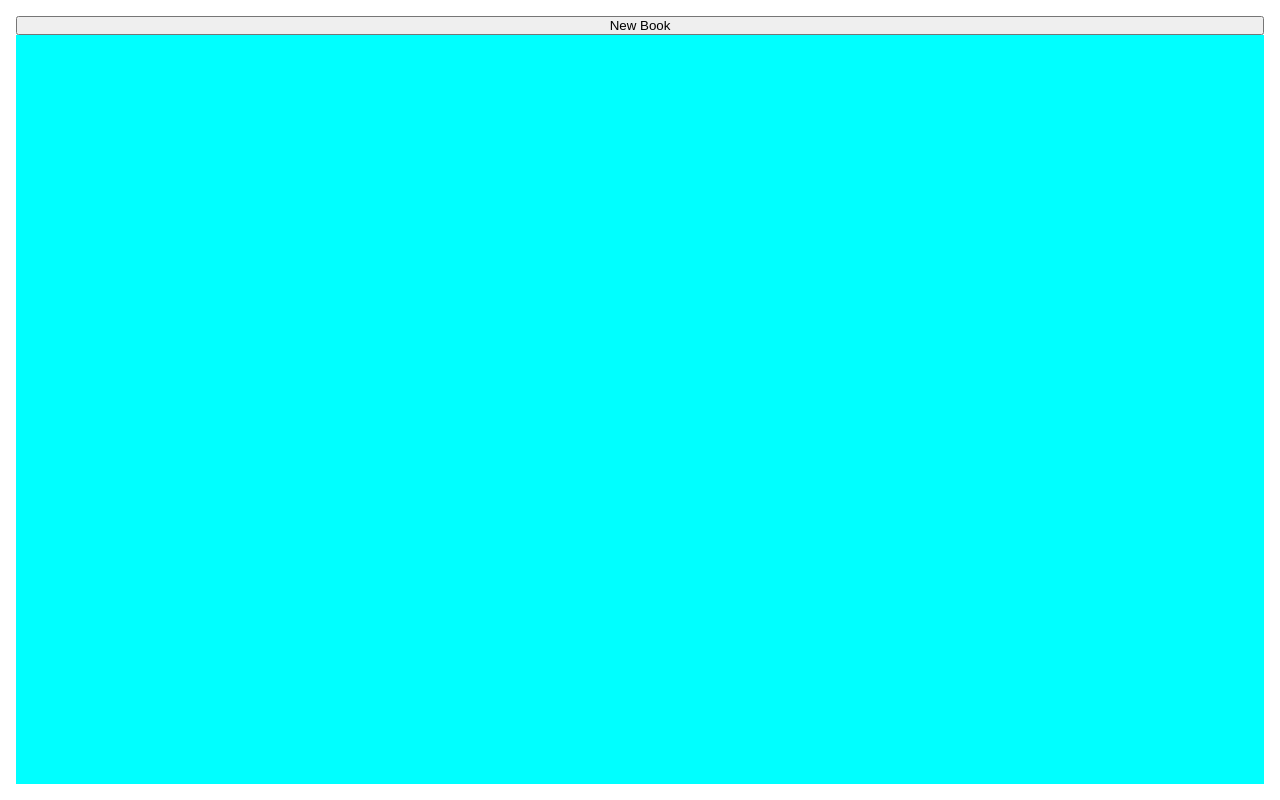
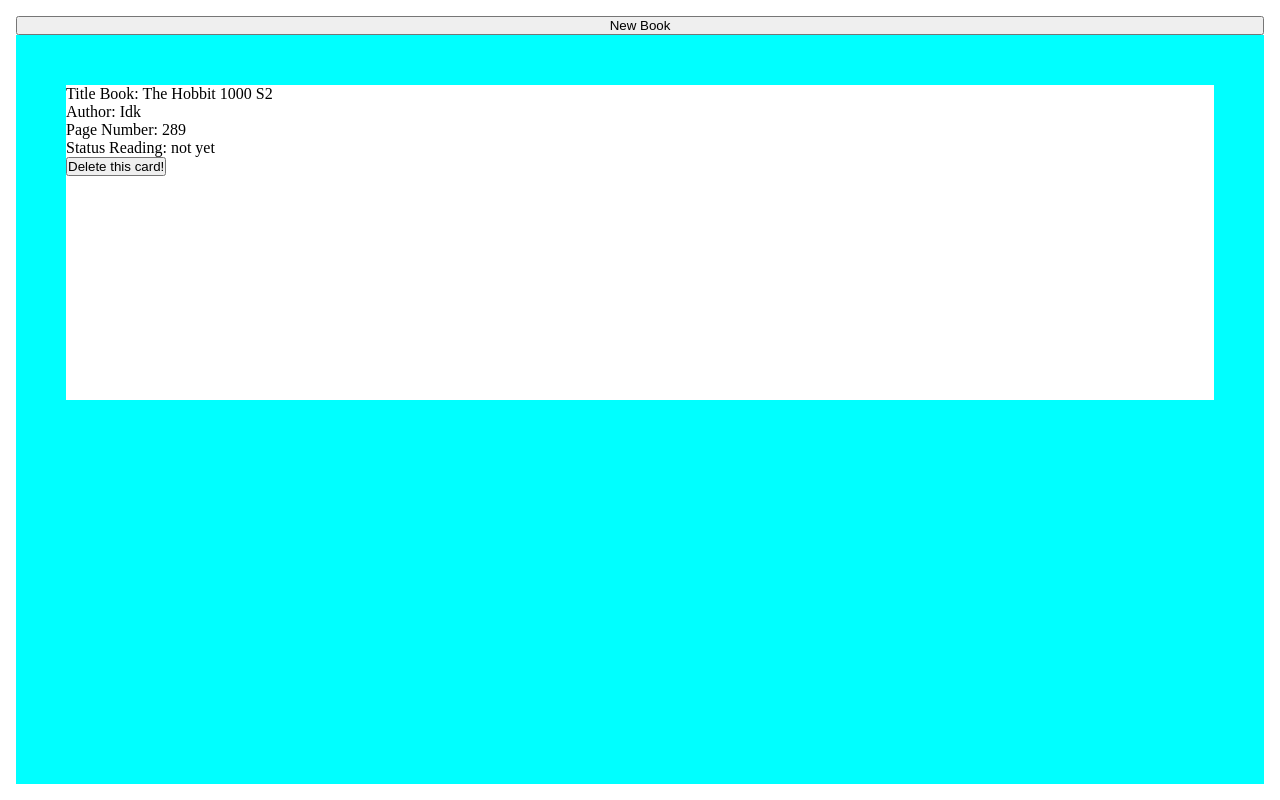
Before and after one commit to Nand-o/Project-Library, a plain HTML site: page index.html in a window 1280 px wide. Drawn offline with Linux system fonts and the light colour scheme.

Commit message:
Done making card show up when add the book.

```diff
--- a/js-file.js
+++ b/js-file.js
@@ -15,9 +15,45 @@ function addBookToLibrary(Book) {
     myLibrary.push(Book);
 }
 
+function makeCard(obj) {
+    const card = document.createElement("div");
+    card.classList.add("card");
+
+    const title = document.createElement("p");
+    title.classList.add("title-card");
+    title.textContent = `Title Book: ${obj.title}`;
+    card.appendChild(title);
+
+    const author = document.createElement("p");
+    author.classList.add("author-card");
+    author.textContent = `Author: ${obj.author}`;
+    card.appendChild(author);
+
+    const page = document.createElement("p");
+    page.classList.add("page-card");
+    page.textContent = `Page Number: ${obj.page}`;
+    card.appendChild(page);
+
+    const status = document.createElement("p");
+    status.classList.add("status-card");
+    status.textContent = `Status Reading: ${obj.read}`;
+    card.appendChild(status);
+
+    const removeBtn = document.createElement("button");
+    removeBtn.classList.add("remove-button");
+    removeBtn.textContent = "Delete this card!";
+    card.appendChild(removeBtn);
+
+    return card
+}
+
 function showCard() {
+    const container = document.querySelector(".card-container");
+    container.textContent = '';
+
     for (const book of myLibrary) {
-
+        const bookCard = makeCard(book);
+        container.appendChild(bookCard);
     }
 
     console.table(myLibrary);
@@ -57,6 +93,17 @@ closeBtn.addEventListener("click", () => {
     const newBook = new Book(titleBook, authorBook, pageBook, statusBook);
     addBookToLibrary(newBook);
 
+    title.value = "";
+    author.value = "";
+    page.value = "";
+    status.value = "";
+
     dialog.close();
     showCard()
 });
+
+const removeBtn = document.querySelector(".remove-button");
+
+removeBtn.addEventListener(("click"), () => {
+    alert("anjing bingung gw");
+});
--- a/style.css
+++ b/style.css
@@ -15,7 +15,10 @@
         flex: 1;
         background-color: aqua;
         display: grid;
-        grid-template-columns: repeat(auto-fit, minmax(200px, 1fr));
+        padding: 50px;
+        gap: 20px;
+        grid-template-columns: repeat(auto-fit, minmax(400px, 1fr));
+        grid-template-rows: repeat(auto-fill, minmax(300px, 1fr));
     }
 
     & dialog {
@@ -28,3 +31,7 @@
     width: 30vw;
     height: 30vh;
 }
+
+.card {
+    background-color: white;
+}
```
Also changed, not shown: index.html (+0 -1 lines).
